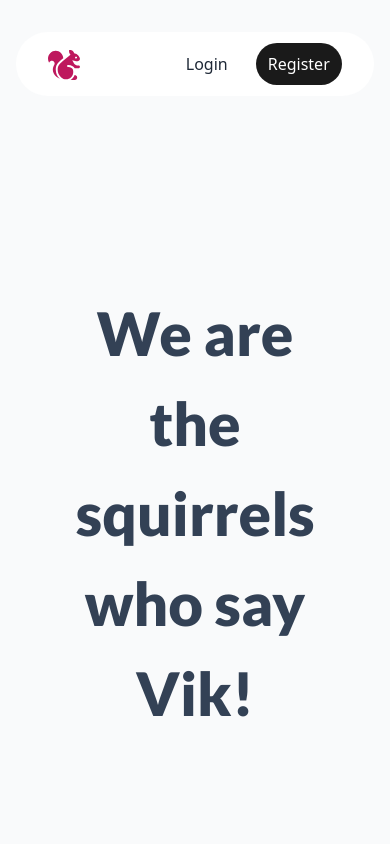
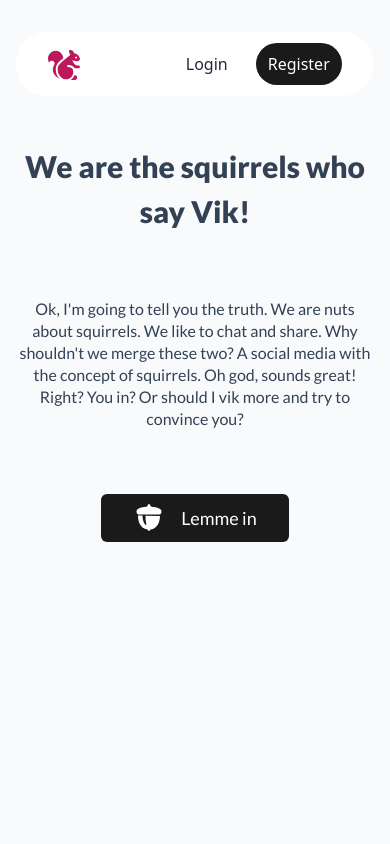
Before and after one commit to mertturkmenoglu/vevericka, a Next.js app: page / in a window 390 px wide. Shown: the top 844 px of the page. Built offline with nearby package versions, Linux system fonts and the light colour scheme; no server answers.

Commit message:
Update landing page mobile styles

```diff
--- a/pages/index.tsx
+++ b/pages/index.tsx
@@ -32,17 +32,17 @@ const LandingPage: NextPage<LandingPageProps> = () => {
         <LandingAppBar />
       </header>
       <main className="w-11/12 sm:w-2/3 md:w-1/2 mx-auto flex flex-col items-center">
-        <h1 className="mx-auto w-2/3 text-center text-slate-700 text-6xl font-lato mt-48 font-black leading-normal ">
+        <h1 className="mx-auto sm:w-2/3 text-center text-slate-700 text-3xl sm:text-6xl font-lato mt-12 sm:mt-48 font-black leading-normal ">
           We are the squirrels who say Vik!
         </h1>
-        <p className="text-center w-2/3 mx-auto mt-32 text-2xl leading-snug font-lato text-slate-700">
+        <p className="text-center w-full mx-auto mt-16 sm:mt-32 text-base sm:text-2xl leading-snug font-lato text-slate-700">
           Ok, I&apos;m going to tell you the truth. We are nuts about squirrels.
           We like to chat and share. Why shouldn&apos;t we merge these two? A
           social media with the concept of squirrels. Oh god, sounds great!
           Right? You in? Or should I vik more and try to convince you?
         </p>
         <Link href="/login">
-          <a className="mx-auto bg-midnight mt-16 rounded-md px-16 py-4 flex items-center transform hover:scale-105 ease-in-out transition-all duration-300">
+          <a className="mx-auto bg-midnight mt-16 rounded-md px-8 py-2 sm:px-16 sm:py-4 flex items-center transform hover:scale-105 ease-in-out transition-all duration-300">
             <Image
               src="/assets/nut_white.svg"
               width={32}
```
